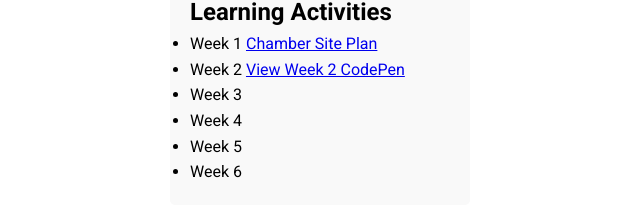
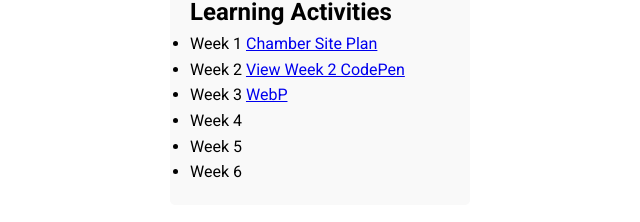
Before and after one commit to harifenitrajonathan/wdd230, a plain HTML site: page index.html in a window 1280 px wide. Shown: the part 424-646 px from the top of the page, 100-740 px from the left. Drawn offline with Linux system fonts and the light colour scheme.

Commit message:
WebP Image File Format

```diff
--- a/index.html
+++ b/index.html
@@ -45,7 +45,7 @@
                         <li>Week 1 <a href="chamber-site-plan.html">Chamber Site Plan</a></li>
                         <li>Week 2 <a href="https://codepen.io/your-username" target="_blank">View Week 2 CodePen</a>
                         </li>
-                        <li>Week 3</li>
+                        <li>Week 3 <a href="week03/images/landscape.webp">WebP</a></li>
                         <li>Week 4</li>
                         <li>Week 5</li>
                         <li>Week 6</li>
```
Also changed, not shown: week03/images/landscape.webp (added).
